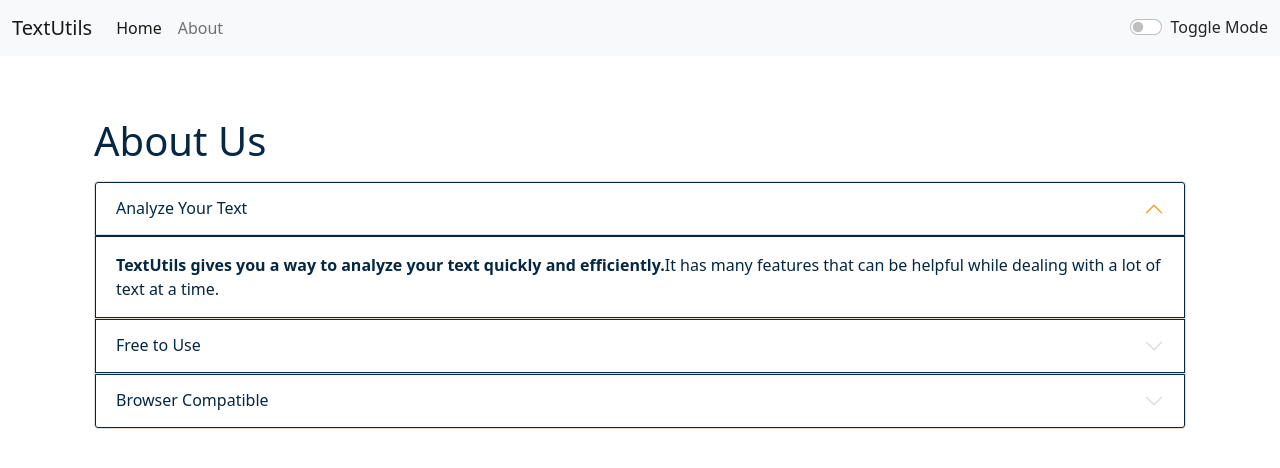
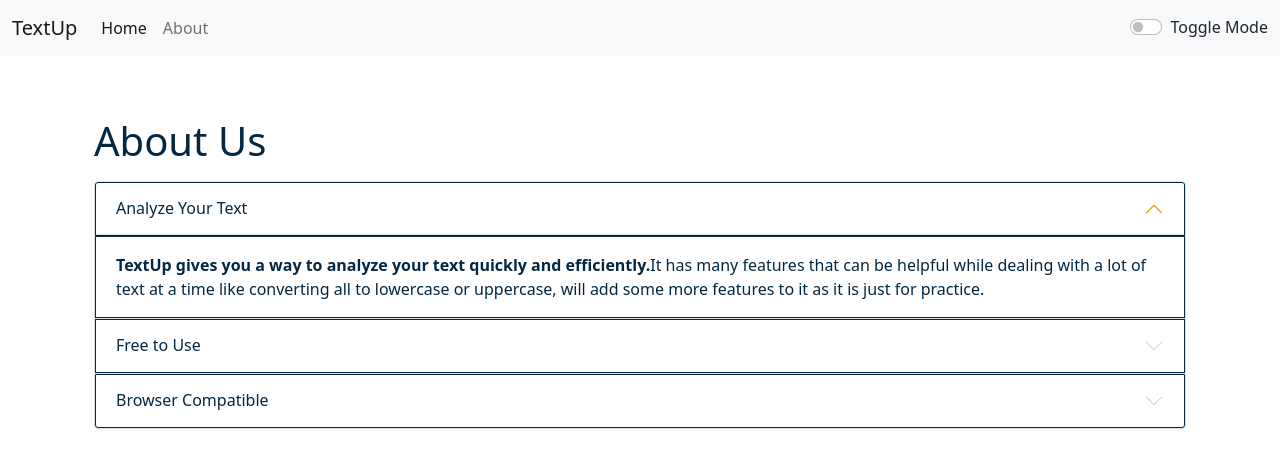
Before and after one commit to drave-coding/TextUp, a React (Create React App) app: page /about in a window 1280 px wide. Shown: the top 468 px of the page. Built offline with nearby package versions, Linux system fonts and the light colour scheme.

Commit message:
final change

```diff
--- a/public/index.html
+++ b/public/index.html
@@ -13,7 +13,7 @@
 
     <link rel="manifest" href="%PUBLIC_URL%/manifest.json" />
     <link href="https://cdn.jsdelivr.net/npm/bootstrap@5.1.3/dist/css/bootstrap.min.css" rel="stylesheet" integrity="sha384-1BmE4kWBq78iYhFldvKuhfTAU6auU8tT94WrHftjDbrCEXSU1oBoqyl2QvZ6jIW3" crossorigin="anonymous">
-    <title>TextUtils - Word Counter | Character counter</title>
+    <title>TextUp - Word Counter | Character counter</title>
   </head>
   <body>
     <noscript>You need to enable JavaScript to run this app.</noscript>
--- a/src/App.js
+++ b/src/App.js
@@ -57,7 +57,7 @@
     <>
     <Router>
 
-       <Navbar title = "TextUtils" mode={mode} toggleMode = {toggleMode} />
+       <Navbar title = "TextUp" mode={mode} toggleMode = {toggleMode} />
 
        {/* ALert */}
        <Alert alert = {alert}/>
@@ -71,7 +71,7 @@
 
 
           <Routes>
-          <Route exact path="/" element={<TextForm showAlert = {showAlert} heading=" Try TextUtils - Word and Character Counter" mode={mode}/>} />
+          <Route exact path="/" element={<TextForm showAlert = {showAlert} heading=" Try TextUp - Word and Character Counter" mode={mode}/>} />
 
           </Routes>
 
--- a/src/components/About.js
+++ b/src/components/About.js
@@ -30,7 +30,7 @@
         </h2>
         <div id="collapseOne" className="accordion-collapse collapse show" data-bs-parent="#accordionExample">
         <div className="accordion-body"style={myStyle}>
-            <strong> TextUtils gives you a way to analyze your text quickly and efficiently.</strong>It has many features that can be helpful while dealing with a lot of text at a time.
+            <strong> TextUp gives you a way to analyze your text quickly and efficiently.</strong>It has many features that can be helpful while dealing with a lot of text at a time like converting all to lowercase or uppercase, will add some more features to it as it is just for practice.
         </div>
         </div>
     </div>
@@ -42,7 +42,7 @@
         </h2>
         <div id="collapseTwo" className="accordion-collapse collapse" data-bs-parent="#accordionExample">
         <div className="accordion-body"style={myStyle}>
-           <strong> TextUtils is a free characters counter tool that provides instant character count and word count statistics for a given text.</strong>  It reports the number of words and characters.Thus it is suitable for writing text with word/character limit.
+           <strong> TextUp is a free characters counter tool that provides instant character count and word count statistics for a given text.</strong>  It reports the number of words and characters.Thus it is suitable for writing text with word/character limit.
         </div>
         </div>
     </div>
@@ -54,7 +54,7 @@
         </h2>
         <div id="collapseThree" className="accordion-collapse collapse" data-bs-parent="#accordionExample">
         <div className="accordion-body"style={myStyle}>
-           <strong> This word counter software works in any web browser such as Chrome, Firefox, Internet Explorer, Safari, Opera.</strong> It suits to count characters in facebook, blog, books, excel document, pdf document, essays, etc.
+           <strong> This word counter software works in any web browser such as Chrome, Firefox, Internet Explorer, Safari, Opera.</strong> It suits to count characters in facebook, blog, books, excel document, pdf document, essays, etc. and can be used for various instances.
         </div>
         </div>
     </div>
--- a/src/index.js
+++ b/src/index.js
@@ -13,7 +13,5 @@
 
 );
 
-// If you want to start measuring performance in your app, pass a function
-// to log results (for example: reportWebVitals(console.log))
-// or send to an analytics endpoint. Learn more: https://bit.ly/CRA-vitals
+
 reportWebVitals();
```
